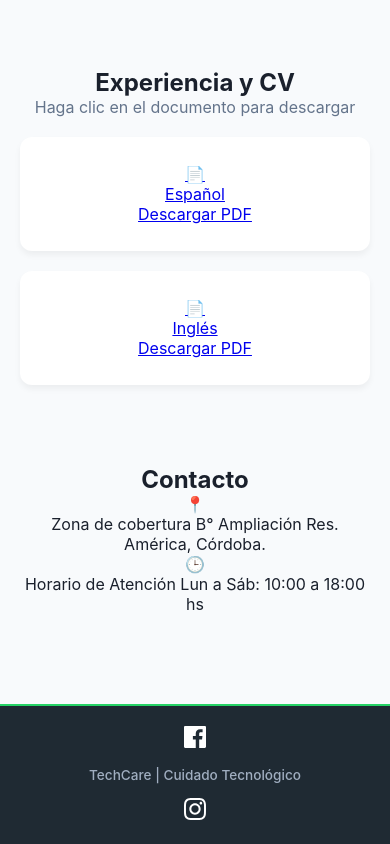
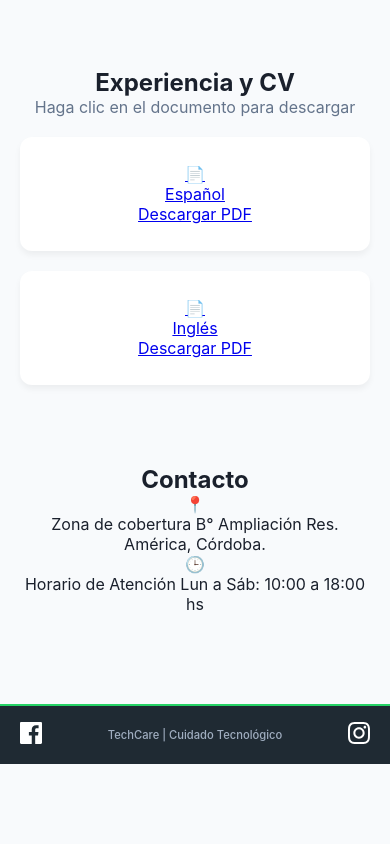
Before and after one commit to PabloRomo836/TechCare-web, a React (Vite) app: page / in a window 390 px wide. Shown: the part 5571-6415 px from the top of the page. After the commit the page ends 6335 px from the top, so only its background shows below. Built offline with nearby package versions, Linux system fonts and the light colour scheme.

Commit message:
Footer simétrico y diseño final pulido

```diff
--- a/src/index.css
+++ b/src/index.css
@@ -8,7 +8,6 @@
 html { scroll-behavior: smooth; scroll-padding-top: 75px; }
 * { box-sizing: border-box; margin: 0; padding: 0; }
 body { font-family: 'Inter', sans-serif; background-color: #f8fafc; color: #1a202c; overflow-x: hidden; }
-
 
 .main-header {
   display: flex; justify-content: space-between; align-items: center;
@@ -28,7 +27,6 @@ body { font-family: 'Inter', sans-serif; background-color: #f8fafc; color: #1a20
 .subtitle-header { font-size: 0.7rem; color: var(--text-gray); }
 .header-mini-logo { height: 38px; border-radius: 4px; }
 
-
 .side-panel {
   position: fixed; top: 0; left: -280px; width: 280px; height: 100vh;
   background: var(--bg-dark); z-index: 2000; transition: 0.4s ease;
@@ -43,7 +41,6 @@ body { font-family: 'Inter', sans-serif; background-color: #f8fafc; color: #1a20
   color: rgb(219, 230, 221); text-decoration: none; padding: 15px 0;
   border-bottom: 1px solid rgba(255,255,255,0.1); display: block;
 }
-
 
 .lang-btn-nav {
   margin-top: 30px;
@@ -61,7 +58,6 @@ body { font-family: 'Inter', sans-serif; background-color: #f8fafc; color: #1a20
   transform: scale(1.02);
 }
 
-
 .btn-whatsapp-fix {
   position: fixed; bottom: 25px; right: 25px;
   background-color: #25d366; color: white;
@@ -70,7 +66,6 @@ body { font-family: 'Inter', sans-serif; background-color: #f8fafc; color: #1a20
   z-index: 3000; box-shadow: 0 4px 12px rgba(0,0,0,0.3);
   text-decoration: none;
 }
-
 
 .section { padding: 40px 20px; max-width: 1200px; margin: 0 auto; text-align: center; }
 
@@ -109,7 +104,6 @@ body { font-family: 'Inter', sans-serif; background-color: #f8fafc; color: #1a20
 }
 .portfolio-link:hover { background: var(--primary); color: #1f2a33; }
 
-
 .galeria-item {
   height: 250px; border-radius: 10px; overflow: hidden;
   box-shadow: 0 4px 8px rgba(0,0,0,0.1);
@@ -139,8 +133,11 @@ body { font-family: 'Inter', sans-serif; background-color: #f8fafc; color: #1a20
 .instagram-color:hover svg { fill: #E4405F; }
 
 @media (max-width: 768px) {
-  .footer { height: auto; padding: 20px 0; }
-  .footer-inner { flex-direction: column; gap: 15px; text-align: center; }
+
+  .footer { height: 60px; padding: 0 20px; }
+  .footer-inner { flex-direction: row; gap: 10px; justify-content: space-between; text-align: center; }
+  .footer-text { font-size: 0.7rem; }
+
   .galeria-grid { grid-template-columns: repeat(auto-fit, minmax(150px, 1fr)); }
   .portfolio-grid { grid-template-columns: 1fr; }
 }
```
